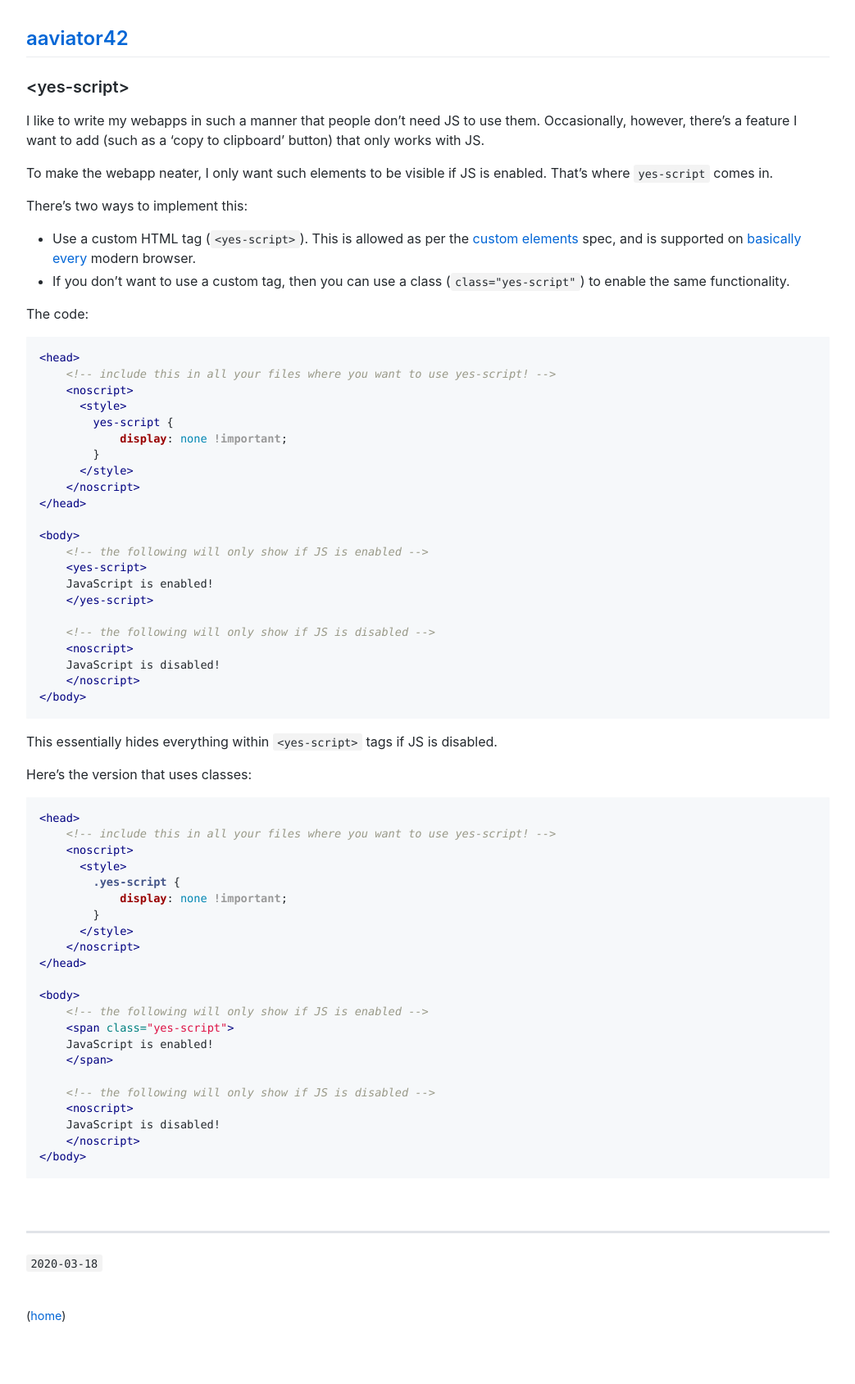
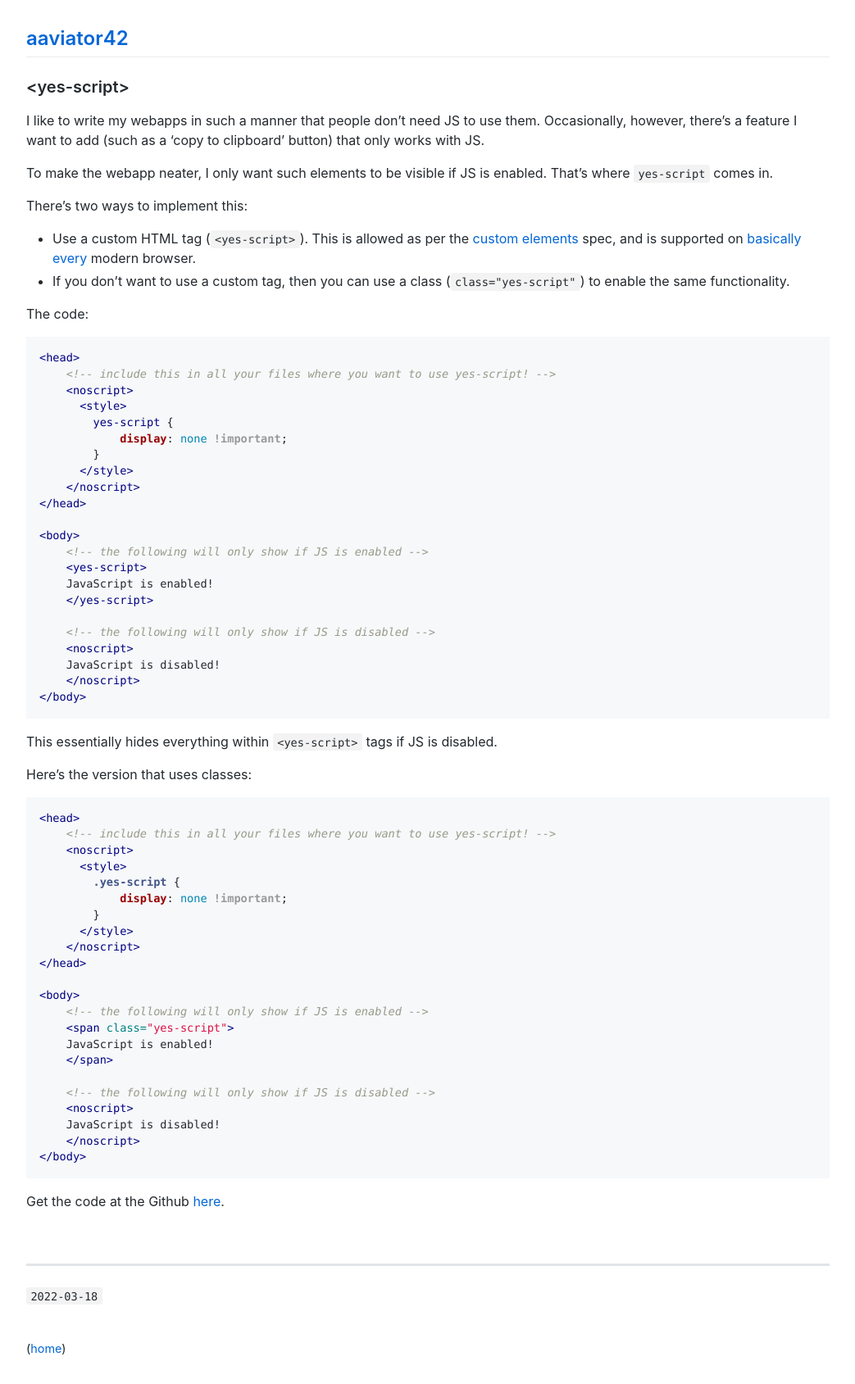
Before and after one commit to aaviator42/aaviator42.github.io, a Jekyll site: the page built from posts/003-yes-script.md, in a window 1280 px wide. Shown: the whole page at 82% size, without its empty margins (118-1161 px from the left). Built offline with Jekyll 4.4.1, drawn with Linux system fonts in a browser that asks for light colours; our own code applies the rules of GitHub Pages for plain Markdown files; before the commit the page ends 1649 px from its top, so only the background shows below that.

Commit message:
Update 003-yes-script.md

````diff
--- a/posts/003-yes-script.md
+++ b/posts/003-yes-script.md
@@ -66,7 +66,9 @@ Here's the version that uses classes:
 </body>
 ```
 
+Get the code at the Github [here](https://github.com/aaviator42/yes-script).
+
 <br>
 
 -------
-`2020-03-18`
+`2022-03-18`
````
